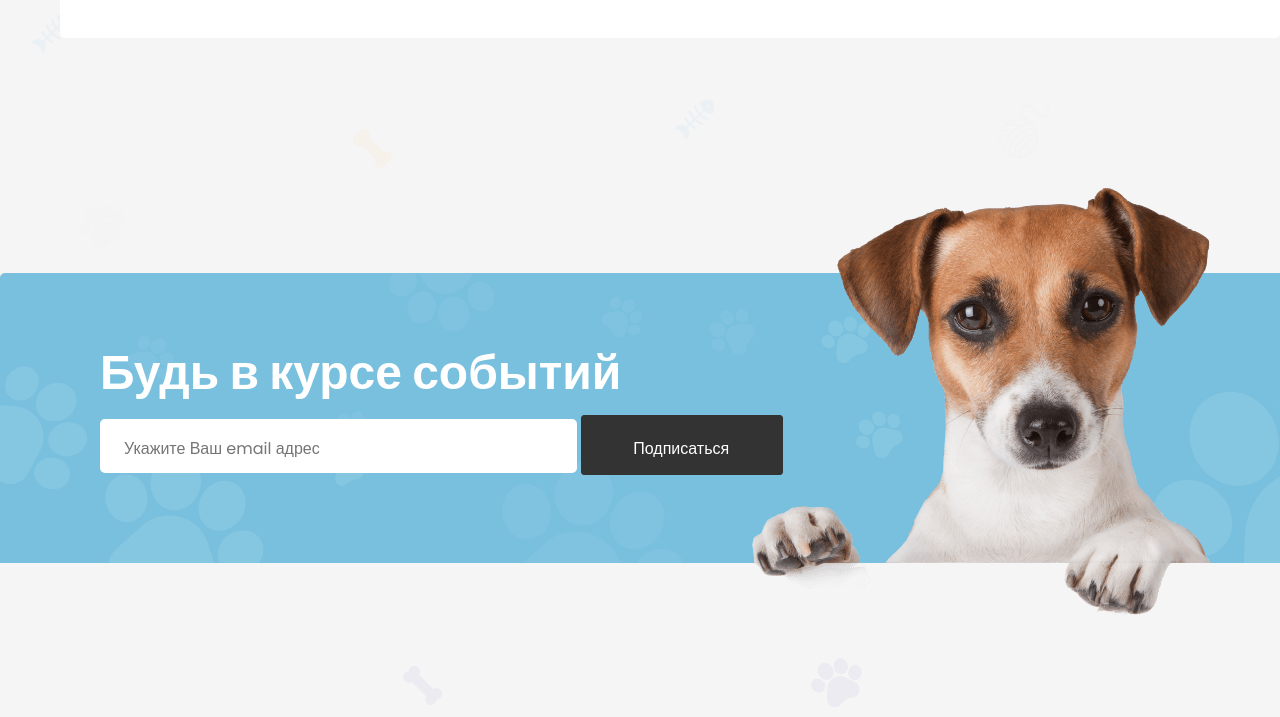
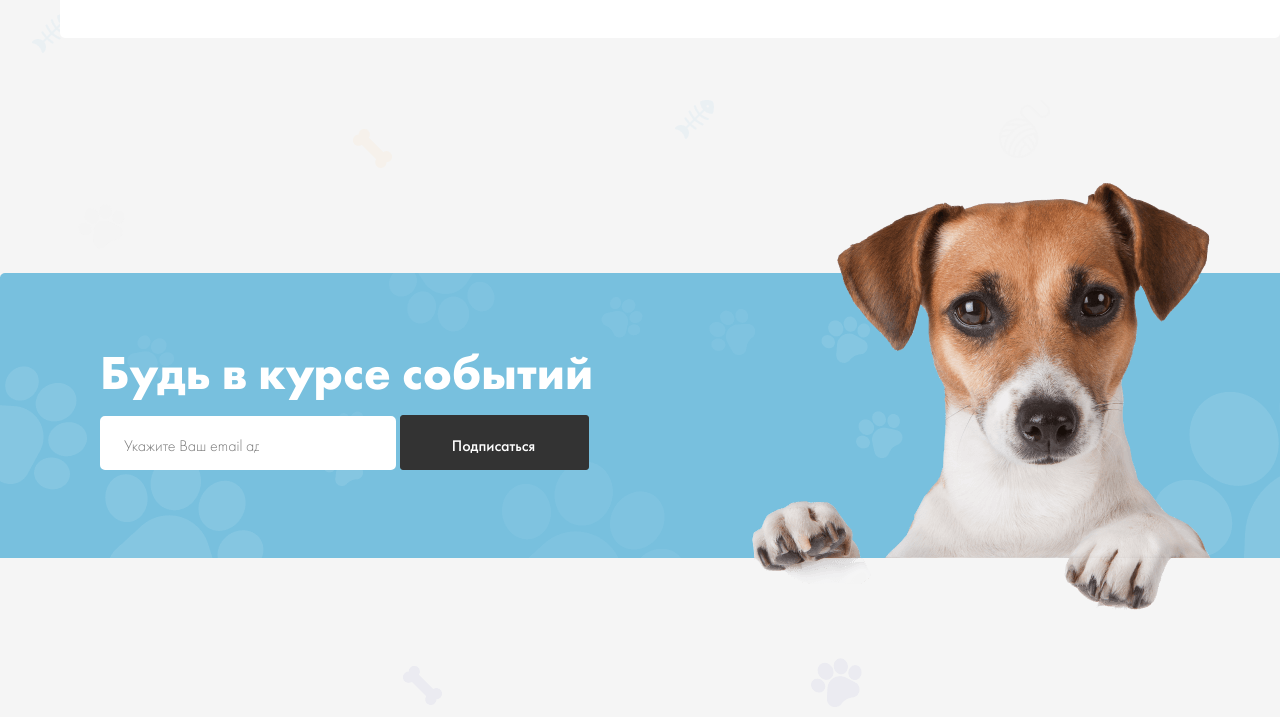
Before and after one commit to Omina-Omonullaeva/veterinary, a plain HTML site: page index.html in a window 1280 px wide. Shown: the part 2083-2800 px from the top of the page. Drawn offline with Linux system fonts and the light colour scheme.

Commit message:
Initial commit

```diff
--- a/css/main.css
+++ b/css/main.css
@@ -7,24 +7,48 @@
 
 @font-face {
     font-display: swap;
-    font-family: 'Poppins';
+    font-family: 'FuturaPT';
     font-style: normal;
     font-weight: 400;
-    src: url('../fonts/poppins-v20-latin-regular.woff2') format('woff2');
+    src: url('../fonts/FuturaPT-Light.woff2') format('woff2');
 }
 @font-face {
     font-display: swap;
-    font-family: 'Poppins';
+    font-family: 'FuturaPT';
     font-style: normal;
     font-weight: 500;
-    src: url('../fonts/poppins-v20-latin-500.woff2') format('woff2');
+    src: url('../fonts/FuturaPT-Medium.woff2') format('woff2');
 }
 @font-face {
     font-display: swap;
-    font-family: 'Poppins';
+    font-family: 'FuturaPT';
     font-style: normal;
     font-weight: 700;
-    src: url('../fonts/poppins-v20-latin-700.woff2') format('woff2');
+    src: url('../fonts/FuturaPT-Bold.woff2') format('woff2');
+}
+@font-face {
+    font-display: swap;
+    font-family: 'FuturaPT';
+    font-style: normal;
+    font-weight: 400;
+    src:
+    url('../fonts/FuturaPT-Light.woff') format('woff');
+}
+@font-face {
+    font-display: swap;
+    font-family: 'FuturaPT';
+    font-style: normal;
+    font-weight: 500;
+    src:
+    url('../fonts/FuturaPT-Medium.woff') format('woff');
+}
+@font-face {
+    font-display: swap;
+    font-family: 'FuturaPT';
+    font-style: normal;
+    font-weight: 700;
+    src:
+    url('../fonts/FuturaPT-Bold.woff') format('woff');
 }
 
 
@@ -80,7 +104,7 @@ body{
         -ms-flex-direction: column;
             flex-direction: column;
     height: 100%;
-    font-family: "Poppins", "Arial", sans-serif;
+    font-family: "FuturaPT", "Arial", sans-serif;
     font-weight: 400;
     font-size: 16px;
     background-color: #F5F5F5;
@@ -125,7 +149,7 @@ body{
     height: 13px;
     background-image: url(../images/decor1.svg);
     background-repeat: no-repeat;
-    margin-right: -11px;
+    margin-left: 15px;
     content: "";
 }
 
@@ -359,7 +383,7 @@ body{
     word-wrap: break-word;
     background-color: #333333;
     border-radius: 3px;
-    padding: 15px 35px 16px 47px;
+    padding: 15px 48px 16px 47px;
     -webkit-transition-property: background-color color;
     -o-transition-property: background-color color;
     transition-property: background-color color;
@@ -693,7 +717,7 @@ body{
 
 .subscribe-img {
     position: absolute;
-    margin-bottom: 64px;
+    margin-bottom: 68px;
     margin-left: 600px;
 }
 
@@ -716,7 +740,6 @@ body{
     border-radius: 5px;
     background: #FFF;
     padding: 18px 135px 12px 22px;
-    border: none;
     border: 2px solid #fff;
     outline: none;
 }
@@ -736,7 +759,7 @@ body{
     border-radius: 3px;
     border: 1px solid #333;
     background-color: #333;
-    padding: 20px 53px 13px 51px;
+    padding: 19px 53px 13px 51px;
 }
 
 /* SUBSCIBE SECTION ENDED */
@@ -791,7 +814,7 @@ body{
 
 .articles-img2 {
     width: 305px;
-    height: 458px;
+    height: 431px;
 }
 
 .box {
@@ -808,7 +831,8 @@ body{
     -webkit-box-pack: justify;
         -ms-flex-pack: justify;
             justify-content: space-between;
-    margin-bottom: 13px;
+    margin-top: 10px;
+    margin-bottom: 20px;
 }
 
 .articles-link-box {
--- a/index.html
+++ b/index.html
@@ -5,8 +5,8 @@
     <meta name="viewport" content="width=device-width, initial-scale=1.0">
     <title>Veterinary</title>
     <link rel="stylesheet" href="./css/normalize.css">
-    <!-- <link rel="stylesheet" href="./css/main.css"> -->
-    <link rel="stylesheet" href="./css/main.min.css">
+    <link rel="stylesheet" href="./css/main.css">
+    <!-- <link rel="stylesheet" href="./css/main.min.css"> -->
 </head>
 <body>
     <header class="site-header">
```
Also changed, not shown: fonts/FuturaPT-Bold.woff (added), fonts/FuturaPT-Bold.woff2 (added), fonts/FuturaPT-Book.woff (added), fonts/FuturaPT-Book.woff2 (added), fonts/FuturaPT-Light.woff (added), fonts/FuturaPT-Light.woff2 (added), fonts/FuturaPT-Medium.woff (added), fonts/FuturaPT-Medium.woff2 (added), fonts/poppins-v20-latin-500.woff2 (deleted), fonts/poppins-v20-latin-700.woff2 (deleted), fonts/poppins-v20-latin-regular.woff2 (deleted).
